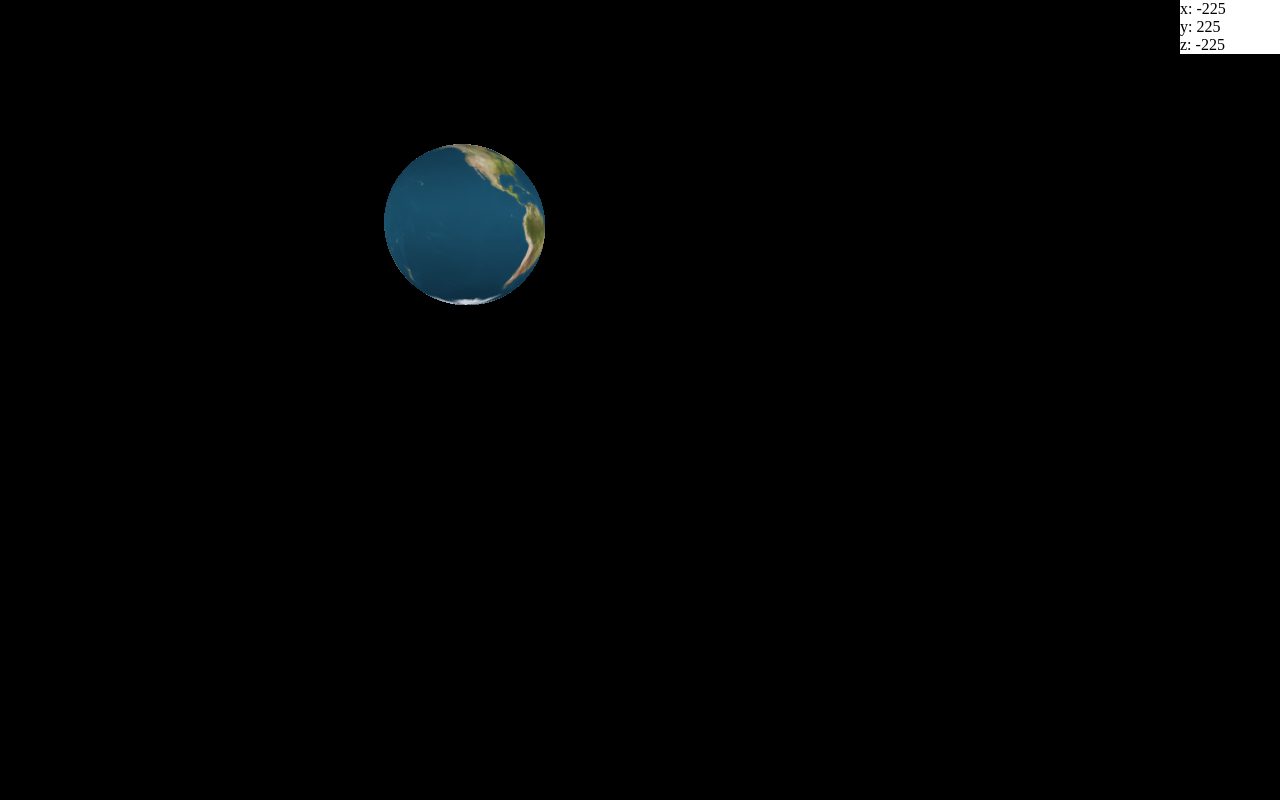
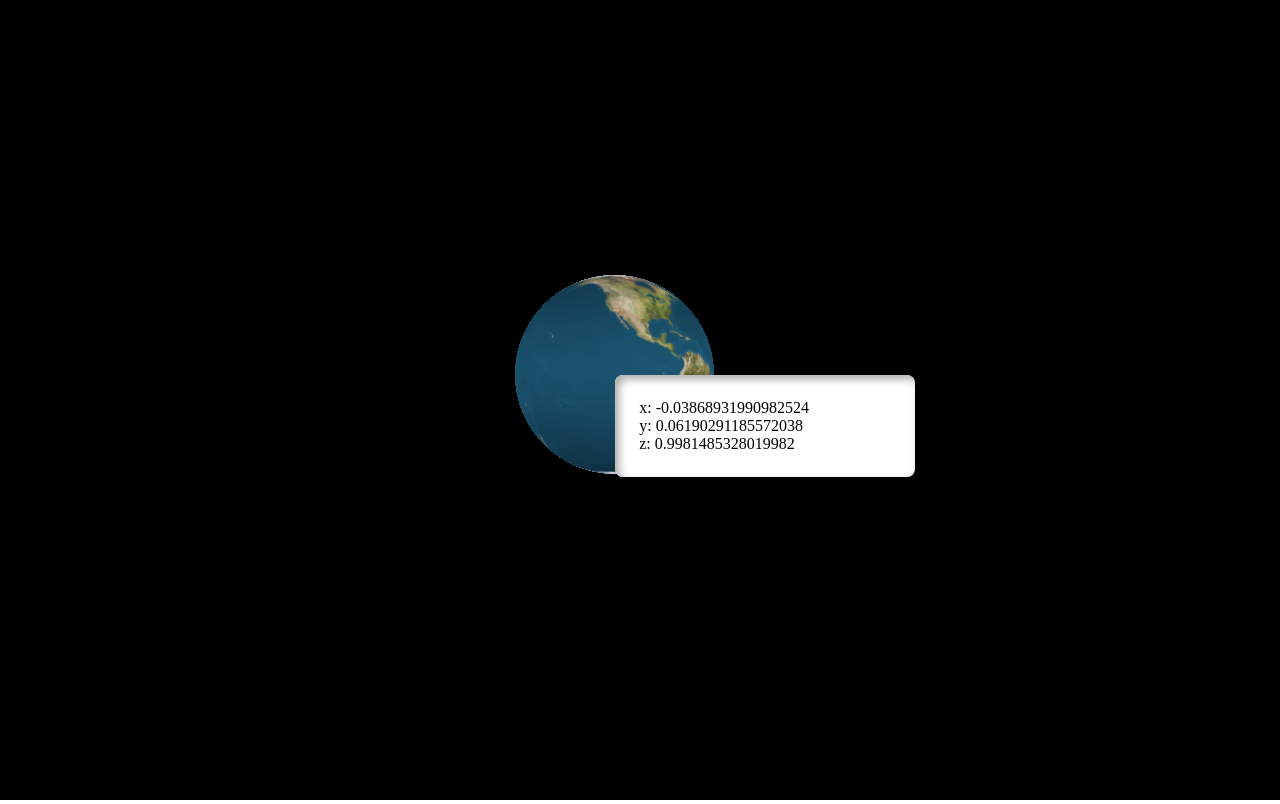
Before and after one commit to sho-ts/LearnThreeJs, a website built with webpack: page dist/index.html in a window 1280 px wide. Built offline with nearby package versions, Linux system fonts and the light colour scheme; animation ran at ten frames a second.

Commit message:
スクリーン座標を算出する

```diff
--- a/src/index.ts
+++ b/src/index.ts
@@ -24,22 +24,28 @@ const tick = () => {
   earth.rotation.y += 0.01;
 
   const worldPosition = earth.getWorldPosition(new t.Vector3());
+  const project = worldPosition.project(app.camera);
+
+  const screenX = (window.innerWidth / 2) * (+project.x + 1.0);
+  const screenY = (window.innerHeight / 2) * (-project.y + 1.0);
 
   if (direction === "right") {
-    earth.position.x += 5;
-    earth.position.y -= 5;
-    earth.position.z += 5;
+    earth.position.x += 0.5;
+    earth.position.y -= 0.5;
+    earth.position.z -= 0.5;
   }
   if (direction === "left") {
-    earth.position.x -= 5;
-    earth.position.y += 5;
-    earth.position.z -= 5;
+    earth.position.x -= 0.5;
+    earth.position.y += 0.5;
+    earth.position.z += 0.5;
   }
 
   if (earth.position.x === 300) direction = "left";
   if (earth.position.x === -300) direction = "right";
 
   labelElement.innerHTML = `x: ${worldPosition.x}<br />y: ${worldPosition.y}<br />z: ${worldPosition.z}`;
+  labelElement.style.left = `${screenX}px`;
+  labelElement.style.top = `${screenY}px`;
 
   app.render();
 };
```
Also changed, not shown: dist/index.html.
